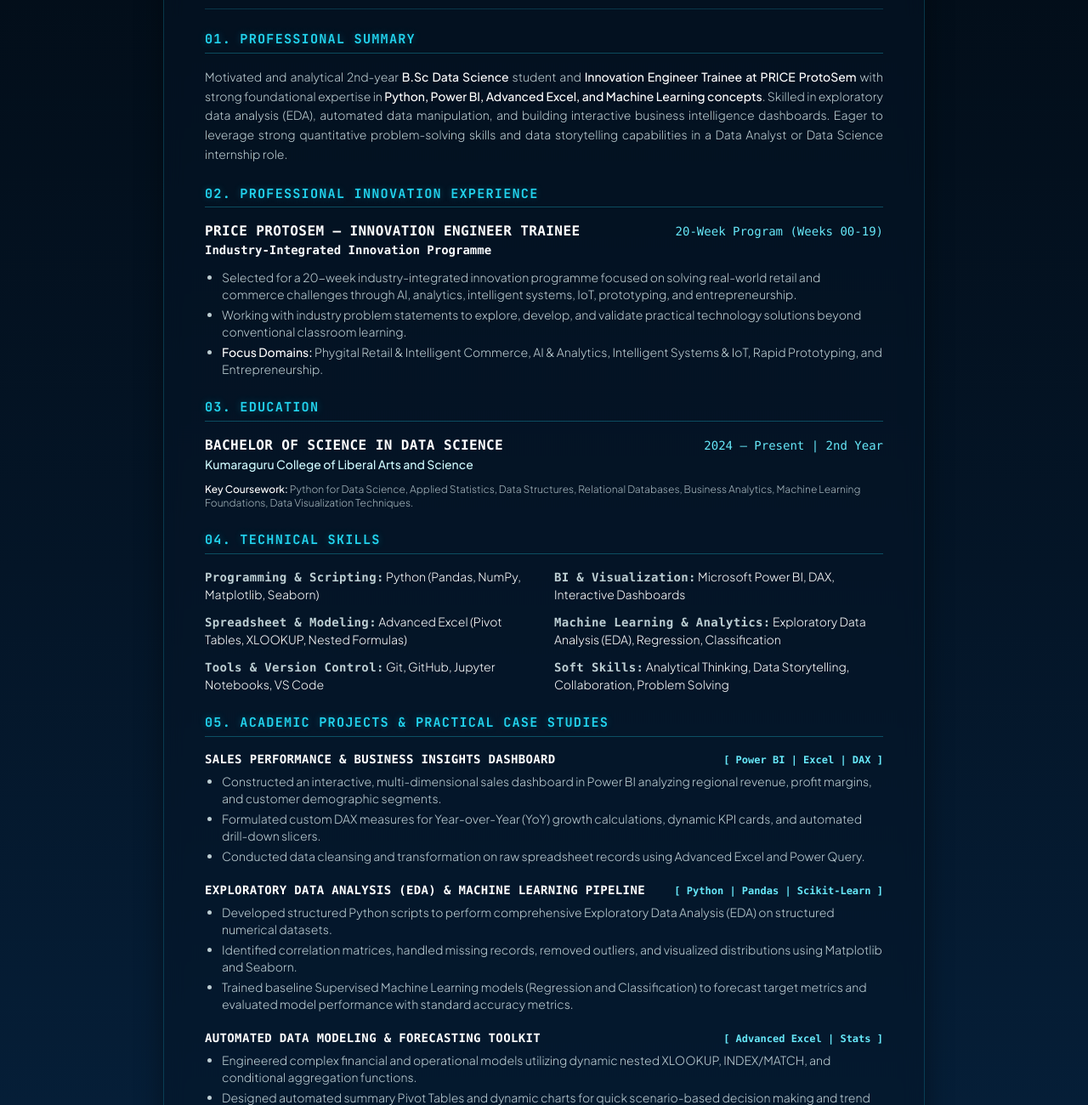
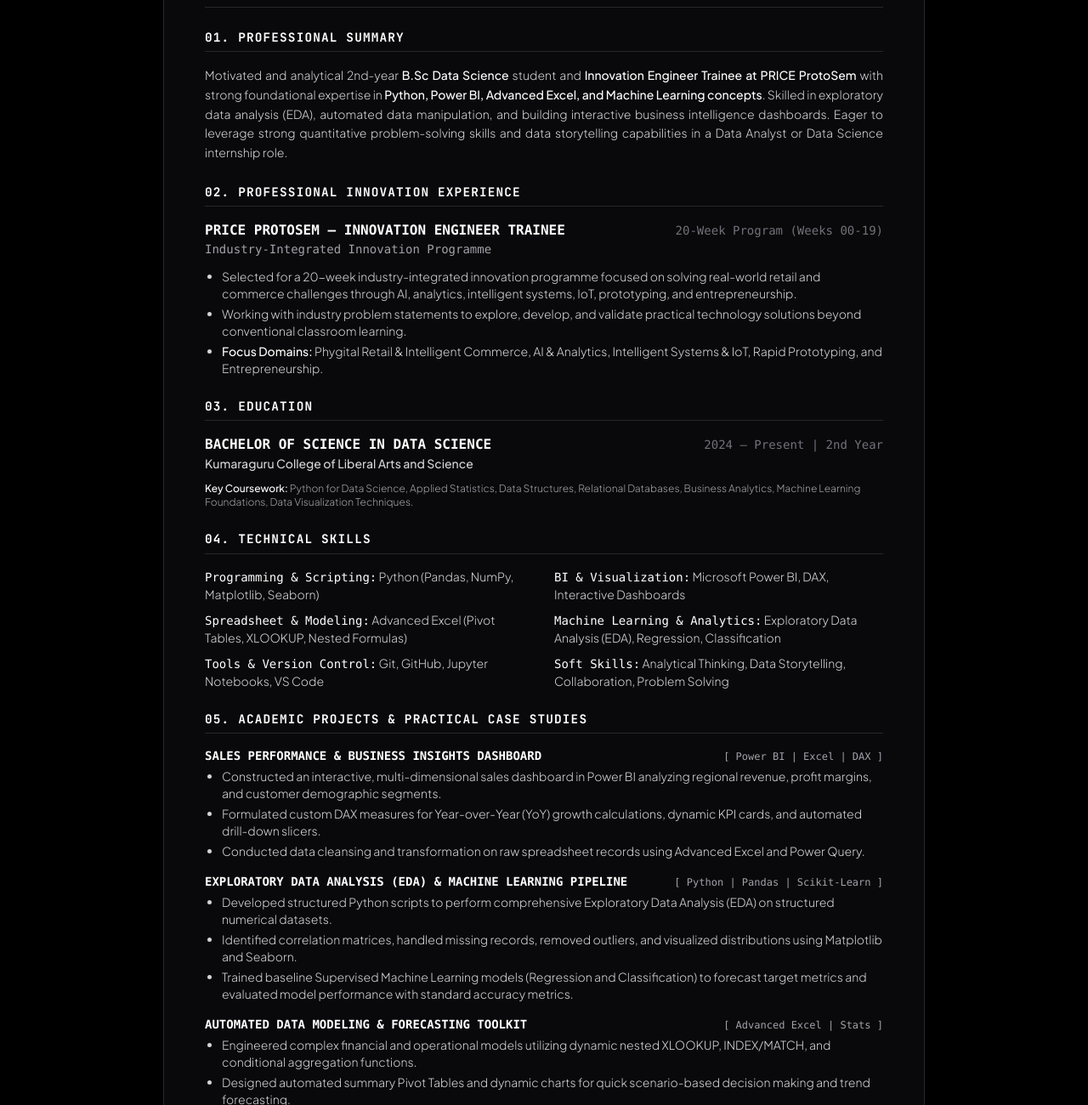
Before and after one commit to Nandhini-187/Nandhini-187.github.io, a plain HTML site: page resume.html in a window 1280 px wide. Shown: the part 303-1603 px from the top of the page at 85% size. Drawn offline with nearby package versions, Linux system fonts and the light colour scheme.

```diff
--- a/resume.html
+++ b/resume.html
@@ -18,51 +18,32 @@
   <script src="https://cdn.tailwindcss.com"></script>
 
   <style>
-    :root {
-      --ocean-950: #020b14;
-      --ocean-900: #041527;
-      --ocean-800: #062340;
-      --cyan-500: #0ea5e9;
-      --cyan-400: #38bdf8;
-      --cyan-300: #7dd3fc;
-      --bio-500: #22d3ee;
-      --bio-400: #67e8f9;
-    }
-
     body {
       font-family: 'Plus Jakarta Sans', sans-serif;
-      background: linear-gradient(180deg, var(--ocean-950) 0%, var(--ocean-900) 50%, var(--ocean-800) 100%);
-      color: #f8fafc;
+      background-color: #000000;
+      color: #f4f4f5;
       min-height: 100vh;
       margin: 0;
     }
 
-    /* Screen UI Styles (Glassmorphism & Marine Glow) */
+    /* Screen UI Styles (Dark Minimalist Monochrome) */
     .screen-only-bg {
-      background: rgba(4, 21, 39, 0.5);
-      backdrop-filter: blur(12px);
-      -webkit-backdrop-filter: blur(12px);
-      border: 1px solid rgba(34, 211, 238, 0.2);
-      box-shadow: 0 8px 32px 0 rgba(0, 0, 0, 0.4), inset 0 1px 1px rgba(255, 255, 255, 0.05);
-      border-radius: 1rem;
+      background-color: #09090b;
+      border: 1px solid #27272a;
+      border-radius: 0.75rem;
     }
 
     .section-title {
-      font-size: 0.95rem;
+      font-size: 0.9rem;
       font-weight: 800;
       text-transform: uppercase;
       letter-spacing: 0.08em;
-      color: var(--bio-500);
-      border-bottom: 1px solid rgba(34, 211, 238, 0.3);
-      padding-bottom: 0.25rem;
+      color: #ffffff;
+      border-bottom: 1px solid #27272a;
+      padding-bottom: 0.35rem;
       margin-bottom: 1rem;
       margin-top: 1.5rem;
       font-family: 'JetBrains Mono', monospace;
-      text-shadow: 0 0 10px rgba(34, 211, 238, 0.3);
-    }
-
-    .text-glow {
-      text-shadow: 0 0 10px rgba(34, 211, 238, 0.5);
     }
 
     /* ATS Print Specific Stylesheet */
@@ -83,30 +64,28 @@
         background: transparent !important;
         box-shadow: none !important;
         border: none !important;
-        backdrop-filter: none !important;
         border-radius: 0 !important;
         padding: 0 !important;
         max-width: 100% !important;
         margin: 0 !important;
       }
       .section-title {
-        color: #0f172a !important; /* Dark Slate for print */
-        border-bottom: 1.5px solid #cbd5e1 !important;
-        text-shadow: none !important;
+        color: #000000 !important;
+        border-bottom: 1.5px solid #000000 !important;
       }
       h1, h2, h3, h4, strong {
         color: #000000 !important;
-        text-shadow: none !important;
       }
       p, span, li, div {
-        color: #334155 !important; /* Standard dark gray */
+        color: #1e293b !important;
       }
       a {
         text-decoration: none !important;
-        color: #0f172a !important;
+        color: #000000 !important;
       }
       .print-link {
-        color: #0284c7 !important; /* Standard recognizable link blue for print */
+        color: #000000 !important;
+        text-decoration: underline !important;
       }
     }
   </style>
@@ -116,16 +95,16 @@
   <!-- Top Action Bar (Hidden on Print) -->
   <div class="no-print max-w-4xl mx-auto mb-6 flex items-center justify-between screen-only-bg p-4 rounded-xl">
     <div class="flex items-center gap-3 font-mono">
-      <a href="index.html" class="inline-flex items-center gap-2 text-xs font-bold uppercase tracking-wider text-cyan-300 hover:text-white transition-colors text-glow">
+      <a href="index.html" class="inline-flex items-center gap-2 text-xs font-semibold uppercase tracking-wider text-zinc-300 hover:text-white transition-colors">
         <i class="fa-solid fa-arrow-left text-[10px]"></i>
         <span>[ Back to Portfolio ]</span>
       </a>
-      <span class="text-cyan-800">|</span>
-      <span class="text-xs text-cyan-500/70 font-mono uppercase tracking-widest">// ATS-Optimized Format</span>
+      <span class="text-zinc-700">|</span>
+      <span class="text-xs text-zinc-500 font-mono uppercase tracking-widest">// ATS-Optimized Format</span>
     </div>
 
     <div class="flex items-center gap-3">
-      <button onclick="window.print()" class="px-4 py-2 bg-[rgba(14,165,233,0.1)] hover:bg-[rgba(14,165,233,0.25)] border border-[rgba(34,211,238,0.5)] text-cyan-300 hover:text-white text-xs font-mono font-bold uppercase tracking-wider rounded-full shadow-[0_0_15px_rgba(14,165,233,0.2)] transition-all">
+      <button onclick="window.print()" class="px-4 py-2 bg-white hover:bg-zinc-200 text-black text-xs font-mono font-bold uppercase tracking-wider rounded-lg transition-all shadow-sm">
         <i class="fa-solid fa-print text-xs mr-1.5"></i>
         <span>Print to PDF</span>
       </button>
@@ -136,28 +115,28 @@
   <main class="resume-container max-w-4xl mx-auto screen-only-bg p-8 sm:p-12">
 
     <!-- HEADER -->
-    <header class="text-center border-b border-[rgba(34,211,238,0.2)] print:border-b-2 print:border-slate-300 pb-6 mb-4">
-      <h1 class="text-3xl sm:text-4xl font-black text-white tracking-tight mb-1 uppercase font-mono text-glow">NANDHINI J</h1>
-      <p class="text-sm sm:text-base font-bold text-bio-500 uppercase tracking-widest font-mono mb-3">Aspiring Data Scientist &bull; Innovation Engineer Trainee</p>
+    <header class="text-center border-b border-zinc-800 print:border-b-2 print:border-black pb-6 mb-4">
+      <h1 class="text-3xl sm:text-4xl font-extrabold text-white tracking-tight mb-1 uppercase font-mono">NANDHINI J</h1>
+      <p class="text-sm sm:text-base font-medium text-zinc-400 uppercase tracking-widest font-mono mb-3">// Aspiring Data Scientist &bull; Innovation Engineer Trainee</p>
 
-      <div class="flex flex-wrap items-center justify-center gap-y-1 gap-x-4 text-xs text-cyan-100/70 font-mono font-medium">
+      <div class="flex flex-wrap items-center justify-center gap-y-1 gap-x-4 text-xs text-zinc-400 font-mono font-medium">
         <span class="inline-flex items-center gap-1.5">
-          <i class="fa-solid fa-location-dot text-bio-400 no-print"></i>
+          <i class="fa-solid fa-location-dot text-zinc-400 no-print"></i>
           <span>Tamil Nadu, India</span>
         </span>
-        <span class="text-cyan-800">&bull;</span>
+        <span class="text-zinc-600">&bull;</span>
         <span class="inline-flex items-center gap-1.5">
-          <i class="fa-solid fa-envelope text-bio-400 no-print"></i>
+          <i class="fa-solid fa-envelope text-zinc-400 no-print"></i>
           <a href="mailto:nandhini.03rvyer@gmail.com" class="hover:text-white transition-colors print-link">nandhini.03rvyer@gmail.com</a>
         </span>
-        <span class="text-cyan-800">&bull;</span>
+        <span class="text-zinc-600">&bull;</span>
         <span class="inline-flex items-center gap-1.5">
-          <i class="fa-brands fa-linkedin text-bio-400 no-print"></i>
+          <i class="fa-brands fa-linkedin text-zinc-400 no-print"></i>
           <a href="https://www.linkedin.com/in/nandhini-j-837198426" target="_blank" class="hover:text-white transition-colors print-link">linkedin.com/in/nandhini-j-837198426</a>
         </span>
-        <span class="text-cyan-800">&bull;</span>
+        <span class="text-zinc-600">&bull;</span>
         <span class="inline-flex items-center gap-1.5">
-          <i class="fa-brands fa-github text-bio-400 no-print"></i>
+          <i class="fa-brands fa-github text-zinc-400 no-print"></i>
           <a href="https://github.com/Nandhini-187" target="_blank" class="hover:text-white transition-colors print-link">github.com/Nandhini-187</a>
         </span>
       </div>
@@ -166,7 +145,7 @@
     <!-- PROFESSIONAL SUMMARY -->
     <section>
       <h2 class="section-title">01. Professional Summary</h2>
-      <p class="text-sm text-cyan-50/80 leading-relaxed text-justify font-light">
+      <p class="text-sm text-zinc-300 leading-relaxed text-justify font-light">
         Motivated and analytical 2nd-year <strong class="text-white font-medium">B.Sc Data Science</strong> student and <strong class="text-white font-medium">Innovation Engineer Trainee at PRICE ProtoSem</strong> with strong foundational expertise in <strong class="text-white font-medium">Python, Power BI, Advanced Excel, and Machine Learning concepts</strong>. Skilled in exploratory data analysis (EDA), automated data manipulation, and building interactive business intelligence dashboards. Eager to leverage strong quantitative problem-solving skills and data storytelling capabilities in a Data Analyst or Data Science internship role.
       </p>
     </section>
@@ -177,14 +156,14 @@
       <div class="space-y-3">
         <div class="flex flex-col sm:flex-row sm:items-baseline justify-between">
           <div>
-            <h3 class="text-base font-bold text-white uppercase font-mono tracking-wide">PRICE ProtoSem &mdash; Innovation Engineer Trainee</h3>
-            <p class="text-xs sm:text-sm font-bold text-bio-400 font-mono">Industry-Integrated Innovation Programme</p>
+            <h3 class="text-base font-bold text-white uppercase font-mono">PRICE ProtoSem &mdash; Innovation Engineer Trainee</h3>
+            <p class="text-xs sm:text-sm font-medium text-zinc-400 font-mono">Industry-Integrated Innovation Programme</p>
           </div>
-          <div class="text-xs sm:text-sm font-medium text-cyan-300 sm:text-right mt-1 sm:mt-0 font-mono">
+          <div class="text-xs sm:text-sm font-medium text-zinc-500 sm:text-right mt-1 sm:mt-0 font-mono">
             <span>20-Week Program (Weeks 00-19)</span>
           </div>
         </div>
-        <ul class="list-disc list-outside ml-5 text-xs sm:text-sm text-cyan-50/80 space-y-1 font-light">
+        <ul class="list-disc list-outside ml-5 text-xs sm:text-sm text-zinc-300 space-y-1 font-light">
           <li>Selected for a 20-week industry-integrated innovation programme focused on solving real-world retail and commerce challenges through AI, analytics, intelligent systems, IoT, prototyping, and entrepreneurship.</li>
           <li>Working with industry problem statements to explore, develop, and validate practical technology solutions beyond conventional classroom learning.</li>
           <li><strong class="text-white font-medium">Focus Domains:</strong> Phygital Retail & Intelligent Commerce, AI & Analytics, Intelligent Systems & IoT, Rapid Prototyping, and Entrepreneurship.</li>
@@ -198,14 +177,14 @@
       <div class="space-y-3">
         <div class="flex flex-col sm:flex-row sm:items-baseline justify-between">
           <div>
-            <h3 class="text-base font-bold text-white uppercase font-mono tracking-wide">Bachelor of Science in Data Science</h3>
-            <p class="text-sm font-medium text-cyan-100">Kumaraguru College of Liberal Arts and Science</p>
+            <h3 class="text-base font-bold text-white uppercase font-mono">Bachelor of Science in Data Science</h3>
+            <p class="text-sm font-medium text-zinc-300">Kumaraguru College of Liberal Arts and Science</p>
           </div>
-          <div class="text-xs sm:text-sm font-medium text-cyan-300 sm:text-right mt-1 sm:mt-0 font-mono">
+          <div class="text-xs sm:text-sm font-medium text-zinc-500 sm:text-right mt-1 sm:mt-0 font-mono">
             <span>2024 – Present | 2nd Year</span>
           </div>
         </div>
-        <p class="text-xs text-cyan-50/70 font-light">
+        <p class="text-xs text-zinc-400 font-light">
           <strong class="text-white font-medium">Key Coursework:</strong> Python for Data Science, Applied Statistics, Data Structures, Relational Databases, Business Analytics, Machine Learning Foundations, Data Visualization Techniques.
         </p>
       </div>
@@ -214,24 +193,24 @@
     <!-- TECHNICAL SKILLS -->
     <section>
       <h2 class="section-title">04. Technical Skills</h2>
-      <div class="grid grid-cols-1 sm:grid-cols-2 gap-x-6 gap-y-3 text-sm text-cyan-50/80 font-light">
+      <div class="grid grid-cols-1 sm:grid-cols-2 gap-x-6 gap-y-2.5 text-sm text-zinc-300 font-light">
         <div>
-          <strong class="text-bio-400 font-mono font-bold tracking-wide">Programming & Scripting:</strong> <span class="text-white">Python (Pandas, NumPy, Matplotlib, Seaborn)</span>
+          <strong class="text-white font-mono font-medium">Programming & Scripting:</strong> <span>Python (Pandas, NumPy, Matplotlib, Seaborn)</span>
         </div>
         <div>
-          <strong class="text-bio-400 font-mono font-bold tracking-wide">BI & Visualization:</strong> <span class="text-white">Microsoft Power BI, DAX, Interactive Dashboards</span>
+          <strong class="text-white font-mono font-medium">BI & Visualization:</strong> <span>Microsoft Power BI, DAX, Interactive Dashboards</span>
         </div>
         <div>
-          <strong class="text-bio-400 font-mono font-bold tracking-wide">Spreadsheet & Modeling:</strong> <span class="text-white">Advanced Excel (Pivot Tables, XLOOKUP, Nested Formulas)</span>
+          <strong class="text-white font-mono font-medium">Spreadsheet & Modeling:</strong> <span>Advanced Excel (Pivot Tables, XLOOKUP, Nested Formulas)</span>
         </div>
         <div>
-          <strong class="text-bio-400 font-mono font-bold tracking-wide">Machine Learning & Analytics:</strong> <span class="text-white">Exploratory Data Analysis (EDA), Regression, Classification</span>
+          <strong class="text-white font-mono font-medium">Machine Learning & Analytics:</strong> <span>Exploratory Data Analysis (EDA), Regression, Classification</span>
         </div>
         <div>
-          <strong class="text-bio-400 font-mono font-bold tracking-wide">Tools & Version Control:</strong> <span class="text-white">Git, GitHub, Jupyter Notebooks, VS Code</span>
+          <strong class="text-white font-mono font-medium">Tools & Version Control:</strong> <span>Git, GitHub, Jupyter Notebooks, VS Code</span>
         </div>
         <div>
-          <strong class="text-bio-400 font-mono font-bold tracking-wide">Soft Skills:</strong> <span class="text-white">Analytical Thinking, Data Storytelling, Collaboration, Problem Solving</span>
+          <strong class="text-white font-mono font-medium">Soft Skills:</strong> <span>Analytical Thinking, Data Storytelling, Collaboration, Problem Solving</span>
         </div>
       </div>
     </section>
@@ -239,15 +218,15 @@
     <!-- FEATURED PROJECTS & PRACTICAL WORK -->
     <section>
       <h2 class="section-title">05. Academic Projects & Practical Case Studies</h2>
-      <div class="space-y-5">
+      <div class="space-y-4">
 
         <!-- Project 1 -->
         <div>
-          <div class="flex flex-col sm:flex-row sm:items-baseline justify-between mb-1.5">
-            <h3 class="text-sm font-bold text-white uppercase font-mono tracking-wide">Sales Performance & Business Insights Dashboard</h3>
-            <span class="text-xs font-bold text-cyan-300 font-mono">[ Power BI | Excel | DAX ]</span>
+          <div class="flex flex-col sm:flex-row sm:items-baseline justify-between mb-1">
+            <h3 class="text-sm font-bold text-white uppercase font-mono">Sales Performance & Business Insights Dashboard</h3>
+            <span class="text-xs font-medium text-zinc-400 font-mono">[ Power BI | Excel | DAX ]</span>
           </div>
-          <ul class="list-disc list-outside ml-5 text-xs sm:text-sm text-cyan-50/80 space-y-1 font-light">
+          <ul class="list-disc list-outside ml-5 text-xs sm:text-sm text-zinc-300 space-y-1 font-light">
             <li>Constructed an interactive, multi-dimensional sales dashboard in Power BI analyzing regional revenue, profit margins, and customer demographic segments.</li>
             <li>Formulated custom DAX measures for Year-over-Year (YoY) growth calculations, dynamic KPI cards, and automated drill-down slicers.</li>
             <li>Conducted data cleansing and transformation on raw spreadsheet records using Advanced Excel and Power Query.</li>
@@ -256,11 +235,11 @@
 
         <!-- Project 2 -->
         <div>
-          <div class="flex flex-col sm:flex-row sm:items-baseline justify-between mb-1.5">
-            <h3 class="text-sm font-bold text-white uppercase font-mono tracking-wide">Exploratory Data Analysis (EDA) & Machine Learning Pipeline</h3>
-            <span class="text-xs font-bold text-cyan-300 font-mono">[ Python | Pandas | Scikit-Learn ]</span>
+          <div class="flex flex-col sm:flex-row sm:items-baseline justify-between mb-1">
+            <h3 class="text-sm font-bold text-white uppercase font-mono">Exploratory Data Analysis (EDA) & Machine Learning Pipeline</h3>
+            <span class="text-xs font-medium text-zinc-400 font-mono">[ Python | Pandas | Scikit-Learn ]</span>
           </div>
-          <ul class="list-disc list-outside ml-5 text-xs sm:text-sm text-cyan-50/80 space-y-1 font-light">
+          <ul class="list-disc list-outside ml-5 text-xs sm:text-sm text-zinc-300 space-y-1 font-light">
             <li>Developed structured Python scripts to perform comprehensive Exploratory Data Analysis (EDA) on structured numerical datasets.</li>
             <li>Identified correlation matrices, handled missing records, removed outliers, and visualized distributions using Matplotlib and Seaborn.</li>
             <li>Trained baseline Supervised Machine Learning models (Regression and Classification) to forecast target metrics and evaluated model performance with standard accuracy metrics.</li>
@@ -269,11 +248,11 @@
 
         <!-- Project 3 -->
         <div>
-          <div class="flex flex-col sm:flex-row sm:items-baseline justify-between mb-1.5">
-            <h3 class="text-sm font-bold text-white uppercase font-mono tracking-wide">Automated Data Modeling & Forecasting Toolkit</h3>
-            <span class="text-xs font-bold text-cyan-300 font-mono">[ Advanced Excel | Stats ]</span>
+          <div class="flex flex-col sm:flex-row sm:items-baseline justify-between mb-1">
+            <h3 class="text-sm font-bold text-white uppercase font-mono">Automated Data Modeling & Forecasting Toolkit</h3>
+            <span class="text-xs font-medium text-zinc-400 font-mono">[ Advanced Excel | Stats ]</span>
           </div>
-          <ul class="list-disc list-outside ml-5 text-xs sm:text-sm text-cyan-50/80 space-y-1 font-light">
+          <ul class="list-disc list-outside ml-5 text-xs sm:text-sm text-zinc-300 space-y-1 font-light">
             <li>Engineered complex financial and operational models utilizing dynamic nested XLOOKUP, INDEX/MATCH, and conditional aggregation functions.</li>
             <li>Designed automated summary Pivot Tables and dynamic charts for quick scenario-based decision making and trend forecasting.</li>
           </ul>
@@ -285,17 +264,17 @@
     <!-- LEARNING JOURNEY & ACTIVITIES -->
     <section>
       <h2 class="section-title">06. Learning Journey & Academic Focus</h2>
-      <ul class="list-disc list-outside ml-5 text-xs sm:text-sm text-cyan-50/80 space-y-1.5 font-light">
+      <ul class="list-disc list-outside ml-5 text-xs sm:text-sm text-zinc-300 space-y-1.5 font-light">
         <li><strong class="text-white font-medium">Continuous Learning:</strong> Actively completing self-directed micro-courses and practical labs in Applied Machine Learning, SQL Database querying, and Data Visualization.</li>
         <li><strong class="text-white font-medium">Data Exploration Enthusiast:</strong> Participating in collegiate analytics workshops and hands-on case study challenges at Kumaraguru College of Liberal Arts and Science.</li>
-        <li><strong class="text-white font-medium">Open Source & Code Sharing:</strong> Actively maintaining project repositories and reproducible notebooks on GitHub (<a href="https://github.com/Nandhini-187" target="_blank" class="text-bio-400 hover:text-white transition-colors print-link">github.com/Nandhini-187</a>).</li>
+        <li><strong class="text-white font-medium">Open Source & Code Sharing:</strong> Actively maintaining project repositories and reproducible notebooks on GitHub (<a href="https://github.com/Nandhini-187" target="_blank" class="text-zinc-200 hover:text-white transition-colors underline print-link">github.com/Nandhini-187</a>).</li>
       </ul>
     </section>
 
   </main>
 
-  <footer class="no-print text-center text-[10px] text-cyan-500/50 font-mono font-medium mt-6">
-    &copy; 2026 NANDHINI J &bull; LIQUID GLASS ATS EXPORT
+  <footer class="no-print text-center text-[10px] text-zinc-600 font-mono font-medium mt-6">
+    &copy; 2026 NANDHINI J &bull; DARK MINIMALIST ATS EXPORT
   </footer>
 
 </body>
```
